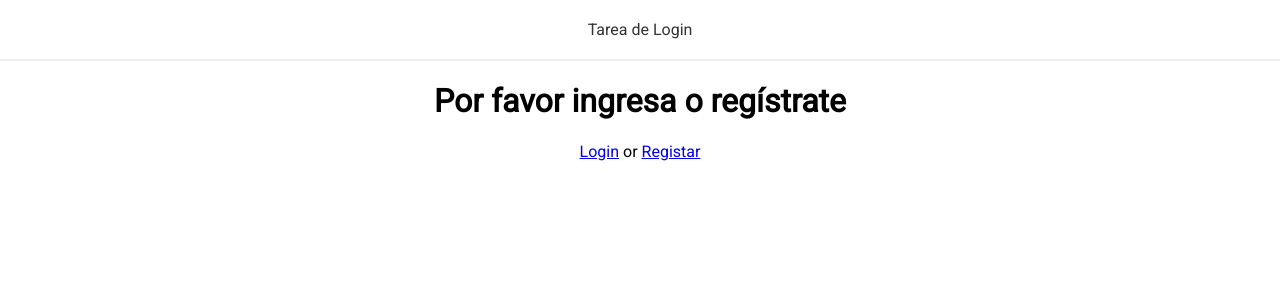
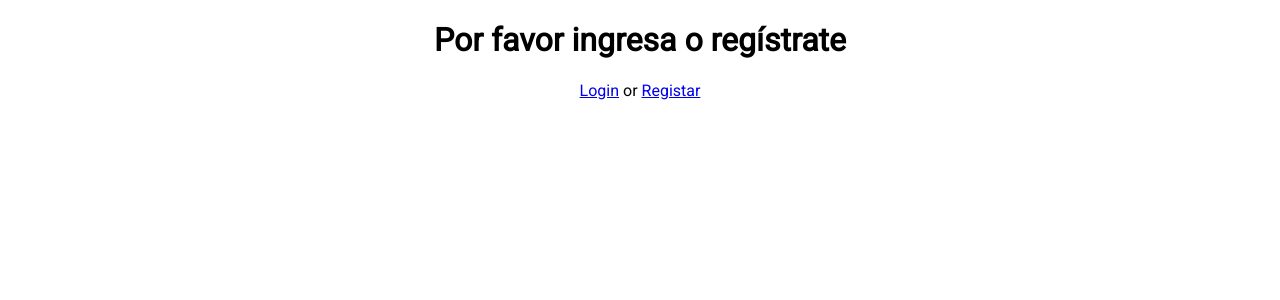
Before and after one commit to RogerBuenoGomez/ProgramacionVisualM, a PHP site: page / in a window 1280 px wide. Shown: the top 300 px of the page. Run offline with PHP 8.4, Linux system fonts and the light colour scheme.

Commit message:
Proyecto clase Programacion

```diff
--- a/login/assets/css/style.css
+++ b/login/assets/css/style.css
@@ -31,16 +31,3 @@ input[type="submit"] {
 input[type="submit"]:hover {
   background-color: #00b8eb;
 }
-
-/* Header */
-header {
-  border-bottom: 2px solid #eee;
-  padding: 20px 0;
-  margin-bottom: 10px;
-  width: 100%;
-  text-align: center;
-}
-header a {
-  text-decoration: none;
-  color: #333;
-}
--- a/login/index.php
+++ b/login/index.php
@@ -26,7 +26,7 @@
     <link rel="stylesheet" href="assets/css/style.css">
   </head>
   <body>
-    <?php require 'partials/header.php' ?>
+
 
     <?php if(!empty($user)): ?>
       <br> Welcome. <?= $user['email']; ?>
--- a/login/login.php
+++ b/login/login.php
@@ -1,5 +1,4 @@
 <?php
-
 session_start();
 
 if (isset($_SESSION['user_id'])) {
@@ -22,7 +21,6 @@
         $message = 'Lo siento, sus datos son erroneos';
     }
 }
-
 ?>
 
 <!DOCTYPE html>
@@ -34,9 +32,9 @@
         <link rel="stylesheet" href="assets/css/style.css">
     </head>
     <body>
-    <?php require 'partials/header.php' ?>
 
-    <?php if(!empty($message)): ?>
+
+<?php if (!empty($message)): ?>
             <p> <?= $message ?></p>
         <?php endif; ?>
 
--- a/login/partials/header.php
+++ /dev/null
@@ -1,3 +0,0 @@
-<header>
-  <a href="/php-login">Tarea de Login</a>
-</header>
--- a/login/signup.php
+++ b/login/signup.php
@@ -1,5 +1,4 @@
 <?php
-
 require 'database.php';
 
 $message = '';
@@ -28,9 +27,9 @@
     </head>
     <body>
 
-    <?php require 'partials/header.php' ?>
 
-    <?php if(!empty($message)): ?>
+
+        <?php if (!empty($message)): ?>
             <p> <?= $message ?></p>
         <?php endif; ?>
 
```
Lines whose indentation alone changed are shown as unchanged.
